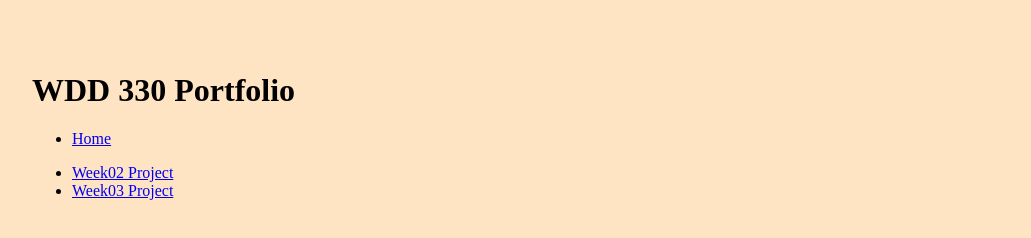
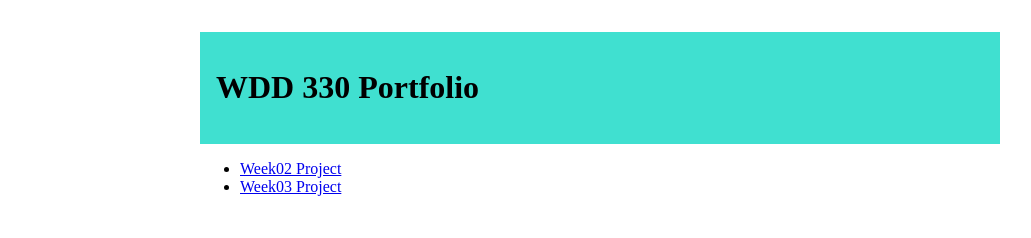
Before and after one commit to KurtHermansen/webFrontedllWDD330, a plain HTML site: page team/index.html in a window 1280 px wide. Shown: the whole page, without its empty margins (40-1071 px from the left). Drawn offline with Linux system fonts and the light colour scheme; files that its build step writes are made by us from their sources.

Commit message:
Another link fix

```diff
--- a/team/index.html
+++ b/team/index.html
@@ -4,27 +4,21 @@
         <meta charset="UTF-8">
         <meta http-equiv="X-UA-Compatible" content="IE=edge">
         <meta name="viewport" content="width=device-width, initial-scale=1.0">
-        <link rel="stylesheet" href="css/style.css">
+        <link rel="stylesheet" href="https://kurthermansen.github.io/webFrontedllWDD330/css/style.css">
         <title>WDD 330 Portfolio</title>
     </head>
     <body>
         <div class="banner">
             <h1>WDD 330 Portfolio</h1>
         </div>
+
         <div class="nav">
             <ul>
                 <li>
-                    <a href="index.html">Home</a>
-                </li>
-            </ul>
-        </div>
-        <div class="nav">
-            <ul>
-                <li>
-                    <a href="team/week02/index.html">Week02 Project</a>
+                    <a href="week02/">Week02 Project</a>
                 </li>
                 <li>
-                    <a href="team/week03/index.html">Week03 Project</a>
+                    <a href="week03/">Week03 Project</a>
                 </li>
 
             </ul>
```
Also changed, not shown: team/week02/index.html (+0 -7 lines), team/week03/index.html (+0 -7 lines), team/week03/part2.html (+1 -7 lines), week01/index.html (+1 -8 lines), week02/index.html (+1 -8 lines), week03/index.html (+1 -8 lines).
